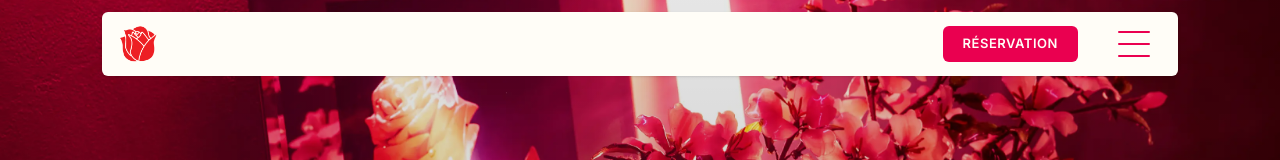
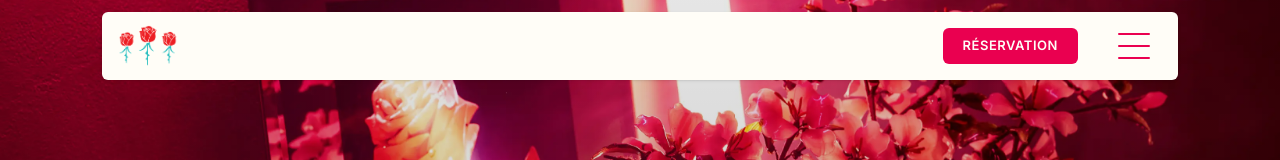
Before and after one commit to LORDOFDIRTYNESS/fleursetcadeaux, a Vue app: page / in a window 1280 px wide. Shown: the top 160 px of the page. Built offline with nearby package versions, Linux system fonts and the light colour scheme.

Commit message:
Update logo.

```diff
--- a/src/components/concept1_dynamic/Concept1Nav.vue
+++ b/src/components/concept1_dynamic/Concept1Nav.vue
@@ -1,6 +1,6 @@
 <script setup>
 import { onBeforeUnmount, ref, watch } from 'vue'
-import logoUrl from '../../assets/concept1/logo.png'
+import logoUrl from '../../assets/concept1/flowers.png'
 import { useLanguage } from '../../composables/useLanguage'
 
 const isOpen = ref(false)
@@ -37,10 +37,8 @@ onBeforeUnmount(() => {
     <div class="relative z-10 mx-auto w-full max-w-[1100px] px-3 pt-3">
       <div class="overflow-hidden rounded-md bg-[#fffdf7] shadow-sm">
         <div class="flex items-center justify-between px-4 py-1">
-          <div class="h-10 w-10 shrink-0">
-            <div class="relative h-full w-full overflow-hidden">
-              <img :src="logoUrl" alt="Fleurs et Cadeaux" class="absolute left-[-587.72%] top-0 h-full w-[1275.75%] max-w-none" />
-            </div>
+          <div class="h-[50px] w-[50px] md:h-[60px] md:w-[60px] shrink-0">
+            <img :src="logoUrl" alt="Fleurs et Cadeaux" class="h-full w-full object-contain" />
           </div>
 
           <div class="flex items-center gap-1">
```
Also changed, not shown: src/assets/concept1/flowers.png (added).
